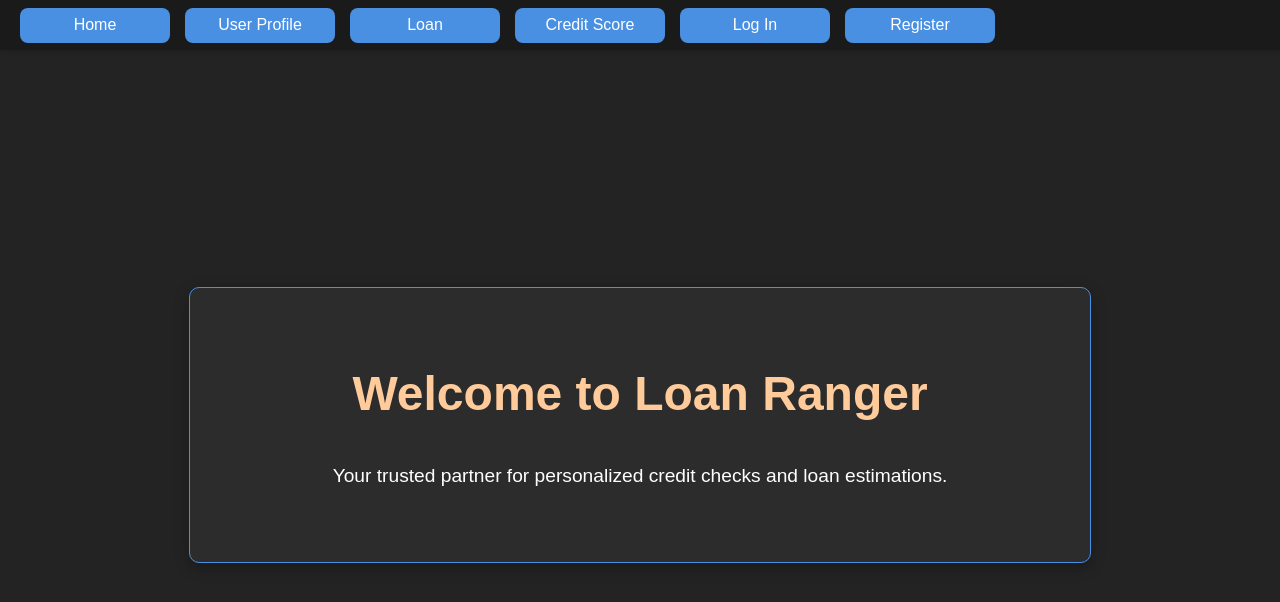
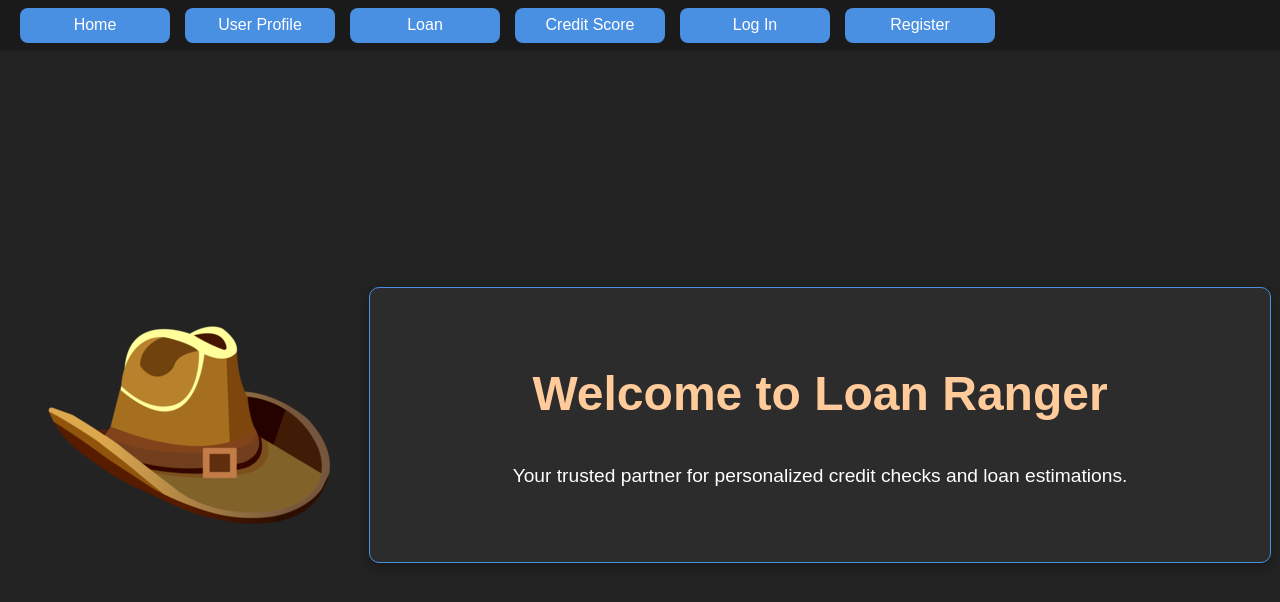
Before and after one commit to Omar1Ramadan/Deltahacks11, a React (Vite) app in the folder frontend/loan-ranger/: page / in a window 1280 px wide. Shown: the top 602 px of the page. Built offline with nearby package versions, Linux system fonts and the light colour scheme; what cohere-ai would draw is missing.

Commit message:
added logo to home

```diff
--- a/frontend/loan-ranger/src/components/Home.jsx
+++ b/frontend/loan-ranger/src/components/Home.jsx
@@ -5,6 +5,11 @@ function Home() {
 
     return (
         <div className="home-container">
+             <img
+                    src="/hat.png"
+                    alt="Hat"
+                    className="home-hat"
+                />
             <div className="home-banner">
                 <h1 className="home-title">Welcome to Loan Ranger</h1>
                 <p className="home-subtitle">
```
